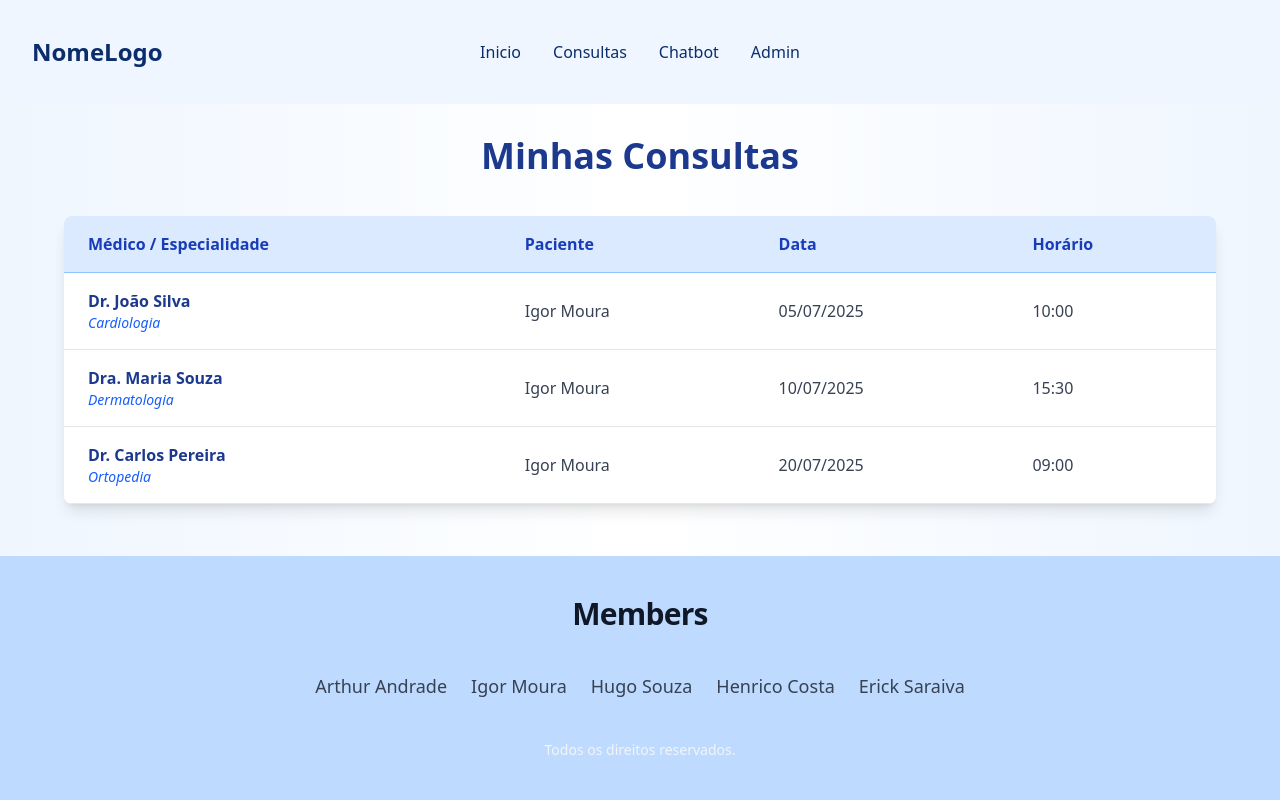
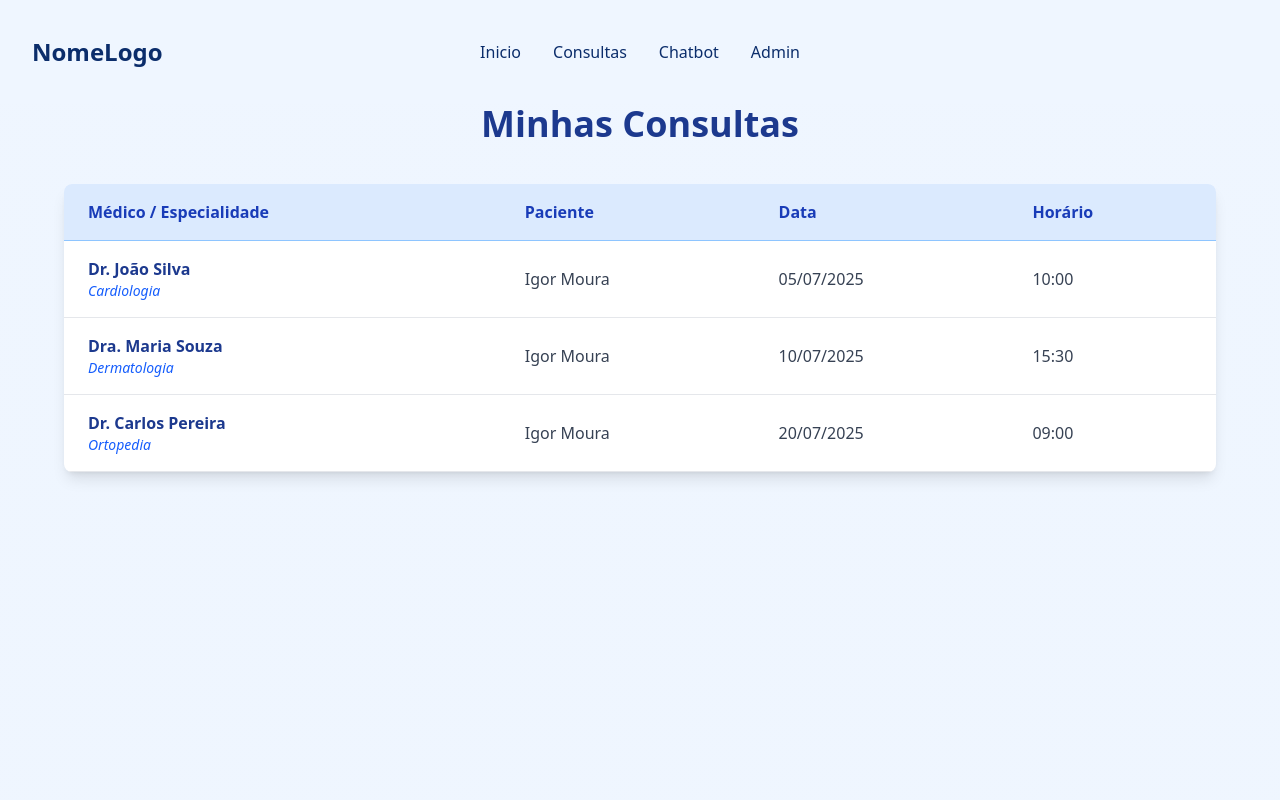
Before and after one commit to igormooura/ChatBot, a React (Vite) app in the folder frontend/: page /user in a window 1280 px wide. Shown: the top 800 px of the page. Built offline with nearby package versions, Linux system fonts and the light colour scheme.

Commit message:
refactor: transformei em componente background

```diff
--- /dev/null
+++ b/frontend/src/components/Background/Background.tsx
@@ -0,0 +1,15 @@
+import type { ReactNode } from "react";
+
+interface BackgroundProps {
+  children: ReactNode;
+}
+
+const Background = ({ children }: BackgroundProps) => {
+  return (
+    <div className="min-h-screen bg-gradient-to-r from-blue-50  to-blue-50">
+      {children}
+    </div>
+  );
+};
+
+export default Background;
--- a/frontend/src/components/Footer/Footer.tsx
+++ b/frontend/src/components/Footer/Footer.tsx
@@ -2,24 +2,22 @@ const Footer = () => {
   const nomes = ['Arthur Andrade', 'Igor Moura', 'Hugo Souza', 'Henrico Costa', 'Erick Saraiva'];
 
   return (
-    <footer className="w-full bg-blue-200 py-10 text-gray-800">
-      <div className="max-w-5xl mx-auto px-6">
-        <h2 className="text-3xl font-bold mb-10 text-center tracking-tight text-gray-900">
-          Members
-        </h2>
-        <ul className="flex flex-wrap justify-center gap-6">
+    <footer className="w-full bg-blue-200 py-12 text-gray-800 h-full">
+      <div className=" mx-auto px-6 flex flex-col items-center">
+        <h2 className="text-3xl font-semibold text-gray-900 mb-6">Members</h2>
+
+        <ul className="flex flex-wrap justify-center gap-x-8 gap-y-4 mb-8">
           {nomes.map((nome, index) => (
             <li
               key={index}
-              className="text-gray-700 text-lg hover:text-gray-900 transition duration-300"
+              className="text-gray-700 text-base hover:text-gray-900 transition duration-200"
             >
               {nome}
             </li>
           ))}
         </ul>
-        <div className="mt-10 text-center text-gray-100 text-sm">
-          <p>Todos os direitos reservados.</p>
-        </div>
+
+        <p className="text-sm text-gray-600">Todos os direitos reservados.</p>
       </div>
     </footer>
   );
--- a/frontend/src/pages/AdminPage.tsx
+++ b/frontend/src/pages/AdminPage.tsx
@@ -3,6 +3,7 @@ import Footer from "../components/Footer/Footer";
 import Header from "../components/Header/Header";
 import ConsultasTable from "../components/Tables/ConsultasTable";
 import type { Consulta } from "../components/Tables/ConsultasTable";
+import Background from "../components/Background/Background";
 
 const consultasIniciais: Consulta[] = [
   { id: 1, medico: "Dr. João Silva", especialidade: "Cardiologia", paciente: "Igor Moura", data: "2025-07-05", horario: "10:00" },
@@ -23,14 +24,14 @@ export const AdminPage = () => {
   return (
     <div className="flex flex-col min-h-screen">
       <Header />
-      <main className="flex-grow bg-gradient-to-r from-blue-50 via-white to-blue-50 p-8">
+      <Background>
         <h1 className="text-4xl font-extrabold mb-10 text-center text-blue-900">Todas as Consultas Marcadas</h1>
         {consultas.length === 0 ? (
           <p className="text-center text-gray-600 text-lg">Nenhuma consulta cadastrada no momento.</p>
         ) : (
           <ConsultasTable consultas={consultas} onDelete={handleDelete} />
         )}
-      </main>
+      </Background>
       <Footer />
     </div>
   );
--- a/frontend/src/pages/Home.tsx
+++ b/frontend/src/pages/Home.tsx
@@ -1,16 +1,16 @@
-import Footer from "../components/Footer/Footer";
+// src/pages/Home.tsx
 import Header from "../components/Header/Header";
 import HeroSection from "../components/HeroSection/HeroSection";
+import Footer from "../components/Footer/Footer";
+import Background from "../components/Background/Background";
 
 const Home = () => {
   return (
-    <div className="flex flex-col min-h-screen">
+    <Background>
       <Header />
-      <main className="flex-grow">
-        <HeroSection />
-      </main>
+      <HeroSection />
       <Footer />
-    </div>
+    </Background>
   );
 };
 
--- a/frontend/src/pages/UserPage.tsx
+++ b/frontend/src/pages/UserPage.tsx
@@ -1,26 +1,52 @@
+import Background from "../components/Background/Background";
 import Footer from "../components/Footer/Footer";
 import Header from "../components/Header/Header";
 import ConsultasTable from "../components/Tables/ConsultasTable";
 import type { Consulta } from "../components/Tables/ConsultasTable";
 
 const consultasSimuladas: Consulta[] = [
-  { id: 1, medico: "Dr. João Silva", especialidade: "Cardiologia", paciente: "Igor Moura", data: "2025-07-05", horario: "10:00" },
-  { id: 2, medico: "Dra. Maria Souza", especialidade: "Dermatologia", paciente: "Igor Moura", data: "2025-07-10", horario: "15:30" },
-  { id: 3, medico: "Dr. Carlos Pereira", especialidade: "Ortopedia", paciente: "Igor Moura", data: "2025-07-20", horario: "09:00" },
+  {
+    id: 1,
+    medico: "Dr. João Silva",
+    especialidade: "Cardiologia",
+    paciente: "Igor Moura",
+    data: "2025-07-05",
+    horario: "10:00",
+  },
+  {
+    id: 2,
+    medico: "Dra. Maria Souza",
+    especialidade: "Dermatologia",
+    paciente: "Igor Moura",
+    data: "2025-07-10",
+    horario: "15:30",
+  },
+  {
+    id: 3,
+    medico: "Dr. Carlos Pereira",
+    especialidade: "Ortopedia",
+    paciente: "Igor Moura",
+    data: "2025-07-20",
+    horario: "09:00",
+  },
 ];
 
 export const Userpage = () => {
   return (
     <div className="flex flex-col min-h-screen">
       <Header />
-      <main className="flex-grow bg-gradient-to-r from-blue-50 via-white to-blue-50 p-8">
-        <h1 className="text-4xl font-extrabold mb-10 text-center text-blue-900">Minhas Consultas</h1>
+      <Background>
+        <h1 className="text-4xl font-extrabold mb-10 text-center text-blue-900">
+          Minhas Consultas
+        </h1>
         {consultasSimuladas.length === 0 ? (
-          <p className="text-center text-gray-600 text-lg">Você ainda não marcou nenhuma consulta.</p>
+          <p className="text-center text-gray-600 text-lg">
+            Você ainda não marcou nenhuma consulta.
+          </p>
         ) : (
           <ConsultasTable consultas={consultasSimuladas} />
         )}
-      </main>
+      </Background>
       <Footer />
     </div>
   );
```
